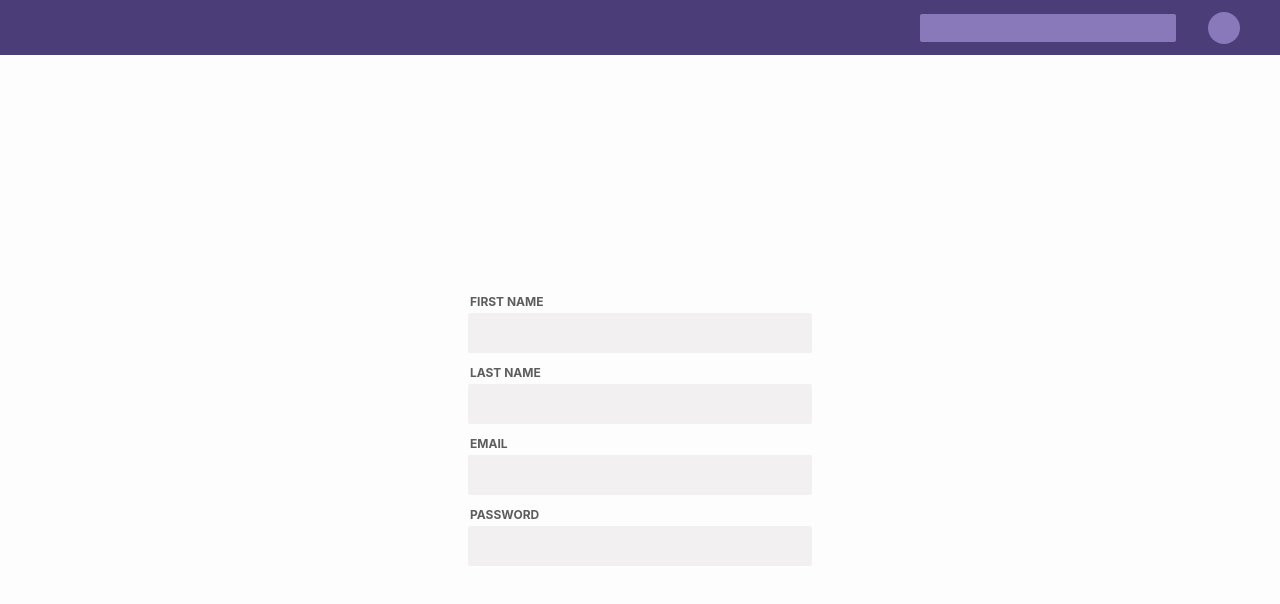
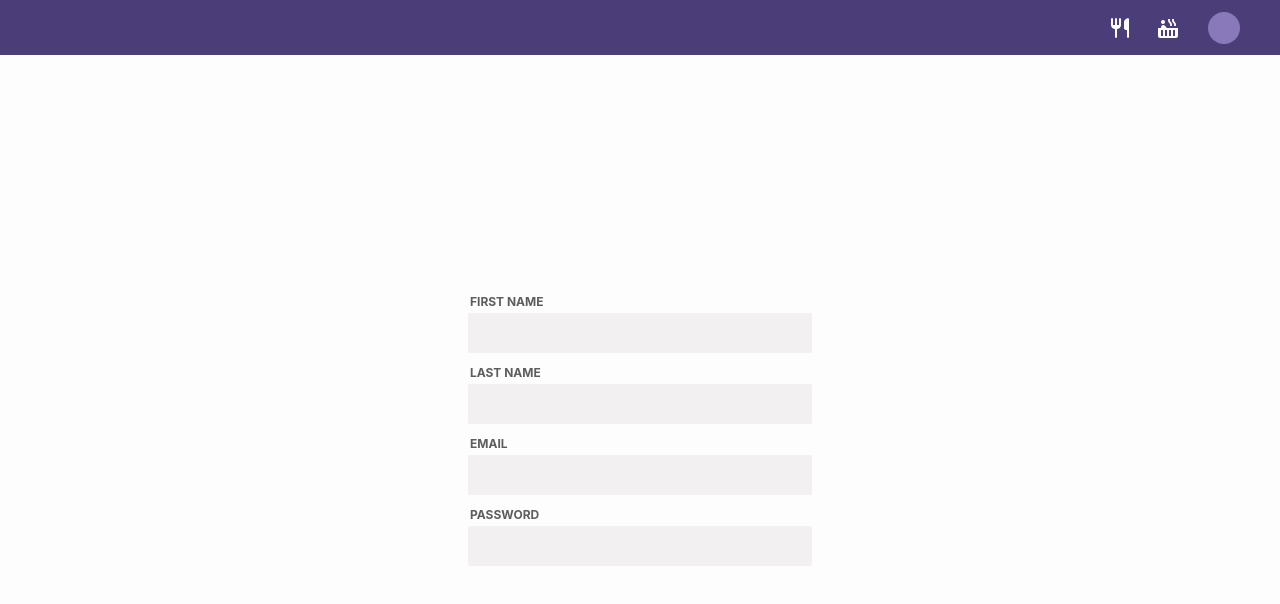
Before and after one commit to miso-spoon/recipe-app, a React (Create React App) app in the folder web/: page /input in a window 1280 px wide. Shown: the top 604 px of the page. Built offline with nearby package versions, Linux system fonts and the light colour scheme.

Commit message:
feat(header): add temporary links

```diff
--- a/web/src/Components/Header/_header.scss
+++ b/web/src/Components/Header/_header.scss
@@ -10,11 +10,31 @@
   background: $color-primary;
 
   &--link {
-    height: 28px;
-    width: 256px;
-    background: lighten($color-primary, 25%);
-    border-radius: 2px;
-    margin: 0 16px;
+    display: flex;
+    flex-direction: column;
+    align-items: center;
+    color: $color-white;
+    font-weight: 700;
+    text-transform: capitalize;
+    text-decoration: none;
+    font-size: 12px;
+    border-radius: 1px;
+    padding: 6px;
+    margin: 0 6px;
+    cursor: pointer;
+
+    &:hover {
+      padding-bottom: 3px;
+      border-bottom: 3px solid $color-white;
+    }
+
+    &:active {
+      color: darken($color-white, 10%);
+      border-bottom: 3px solid darken($color-white, 10%);
+
+    }
+
+
   }
 
   &--icon {
--- a/web/src/Components/Header/header.js
+++ b/web/src/Components/Header/header.js
@@ -1,5 +1,6 @@
 import React, { Component } from "react";
 import { connect } from "react-redux";
+import { Link } from "react-router-dom";
 
 /* Styles */
 import "./_header.scss";
@@ -8,7 +9,14 @@ class Header extends Component {
   render() {
     return (
       <div className="header">
-        <div className="header--link" />
+        <Link to="/" className="header--link no-select">
+          <i className="material-icons-round header--link-icon">restaurant</i>
+          <div className="header--link-title" />
+        </Link>
+        <Link to="/input" className="header--link no-select">
+          <i className="material-icons header--link-icon no-select">hot_tub</i>
+          <div className="header--link-title" />
+        </Link>
         <div className="header--icon" />
       </div>
     );
--- a/web/src/Components/RecipeCard/recipe-card.js
+++ b/web/src/Components/RecipeCard/recipe-card.js
@@ -24,8 +24,12 @@ class RecipeCard extends Component {
           <div className="recipe-card--time-container">
             <i className="material-icons recipe-card--icon">access_time</i>
             <i className="material-icons recipe-card--icon">scatter_plot</i>
-            <i className="material-icons recipe-card--icon">donut_small</i>
-            <i className="material-icons recipe-card--icon">attach_money</i>
+            <i className="material-icons-round recipe-card--icon">
+              donut_small
+            </i>
+            <i className="material-icons-round recipe-card--icon">
+              attach_money
+            </i>
           </div>
         </div>
       </div>
```
